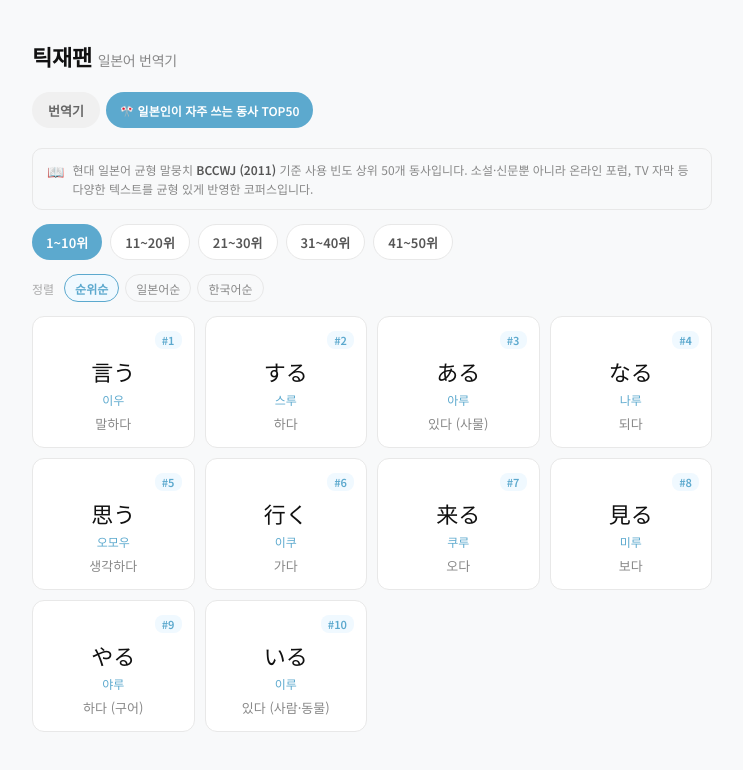
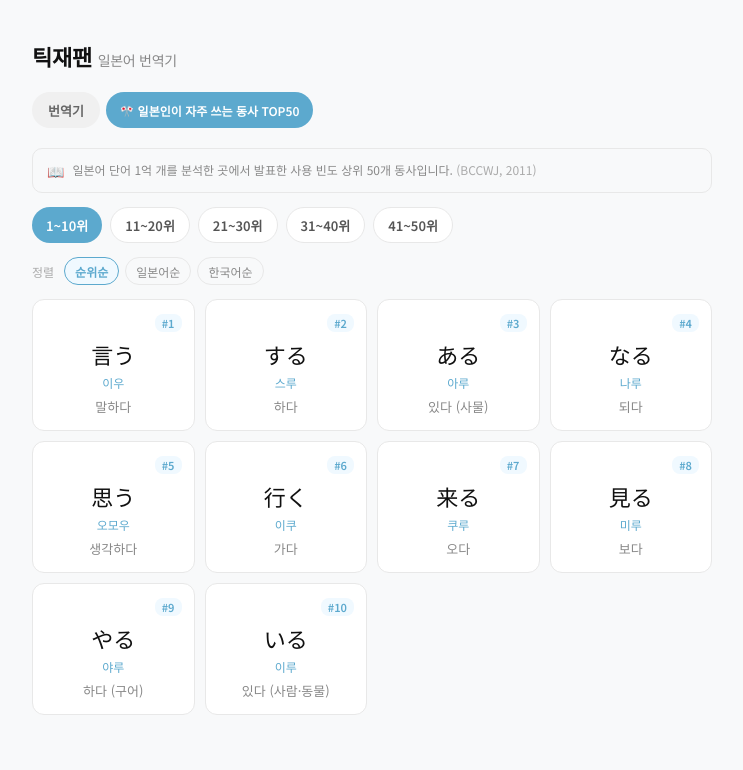
Before and after one commit to less0215/japan-intonation, a React (Vite) app in the folder frontend/: page /verbs in a window 1280 px wide. Shown: the top 770 px of the page, without its empty margins (268-1011 px from the left). Built offline with nearby package versions, Linux system fonts and the light colour scheme.

Commit message:
fix: 출처 문구 수정

```diff
--- a/frontend/src/components/VerbLibrary.jsx
+++ b/frontend/src/components/VerbLibrary.jsx
@@ -43,8 +43,7 @@ export default function VerbLibrary() {
       }}>
         <span style={{ fontSize: 14, marginTop: 1, flexShrink: 0 }}>📖</span>
         <p style={{ fontSize: 12, color: '#888', lineHeight: 1.6, margin: 0 }}>
-          현대 일본어 균형 말뭉치 <strong style={{ color: '#555' }}>BCCWJ (2011)</strong> 기준 사용 빈도 상위 50개 동사입니다.
-          소설·신문뿐 아니라 온라인 포럼, TV 자막 등 다양한 텍스트를 균형 있게 반영한 코퍼스입니다.
+          일본어 단어 1억 개를 분석한 곳에서 발표한 사용 빈도 상위 50개 동사입니다. <span style={{ color: '#aaa' }}>(BCCWJ, 2011)</span>
         </p>
       </div>
 
```
